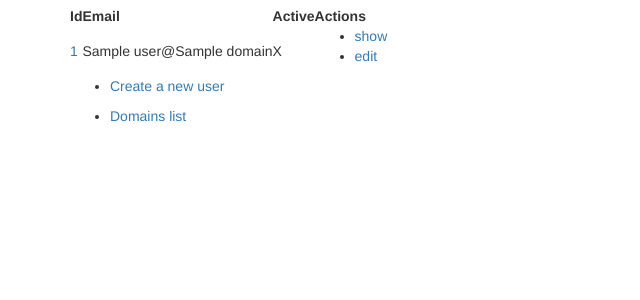
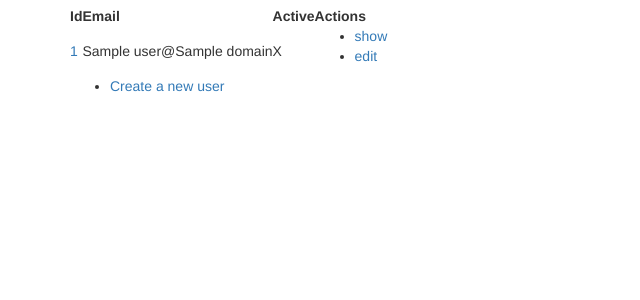
Before and after one commit to omgslinux/vmail, a Symfony app: template app/Resources/views/user/index.html.twig in a window 1280 px wide. Shown: the part 136-436 px from the top of the page, without its empty margins (0-640 px from the left). Run offline with Twig, Linux system fonts and the light colour scheme; the template is opened without the code that fills it: most values are stand-ins (such as "Sample title", 1, 10 or a date in 2020); some libraries are stand-ins or nearby versions.

Commit message:
Remove error

```diff
--- a/app/Resources/views/user/index.html.twig
+++ b/app/Resources/views/user/index.html.twig
@@ -38,9 +38,4 @@
         </li>
     </ul>
 
-    <ul>
-        <li>
-            <a href="{{ path('domain_index') }}">{% trans %}Domains list{% endtrans %}</a>
-        </li>
-    </ul>
 {% endblock %}
```
